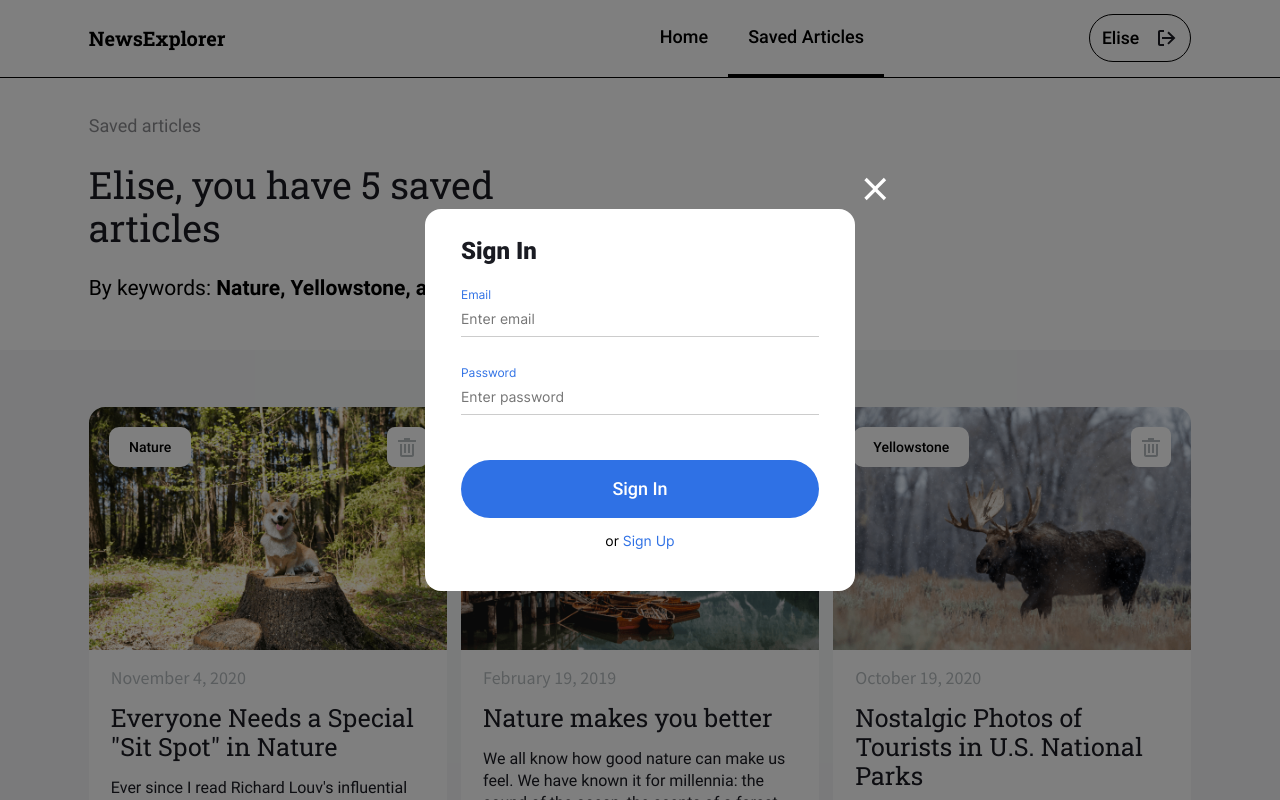
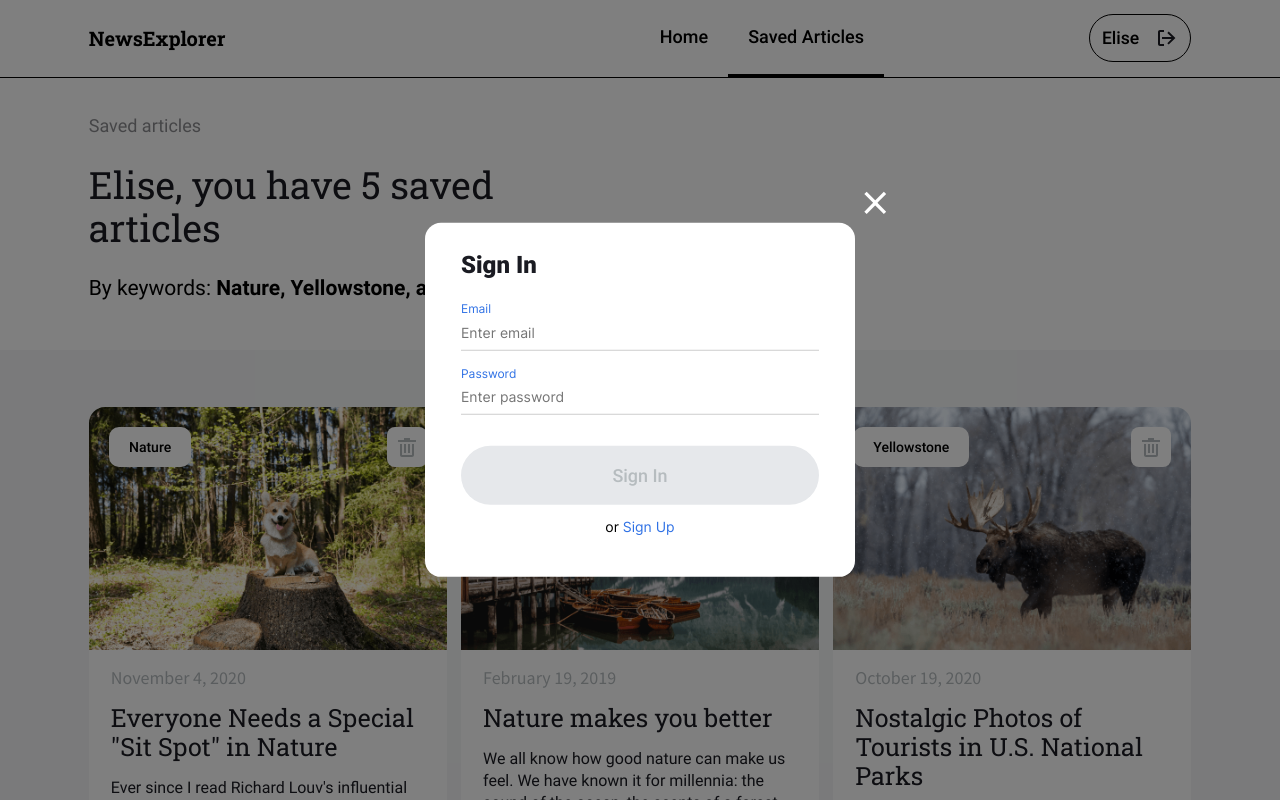
Before and after one commit to Yotam7298/news-explorer-frontend, a React (Create React App) app: page /saved-news in a window 1280 px wide. Both pictures are taken after a click on the button "Sign In". Shown: the top 800 px of the page. Built offline with nearby package versions, Linux system fonts and the light colour scheme; the HTML template or start-up script is replaced by a standard one.

Commit message:
implemented form validation

```diff
--- a/src/components/NewsCard/NewsCard.css
+++ b/src/components/NewsCard/NewsCard.css
@@ -6,10 +6,7 @@
   display: flex;
   flex-direction: column;
   font-family: Roboto, sans-serif;
-  text-decoration: none;
-  color: black;
   overflow: hidden;
-  cursor: pointer;
 }
 
 .news-card__keyword {
@@ -68,6 +65,8 @@
   text-align: left;
   font-family: Roboto-slab, sans-serif;
   font-weight: 400;
+  text-decoration: none;
+  cursor: pointer;
 }
 
 .news-card__date {
--- a/src/components/NewsCard/NewsCard.js
+++ b/src/components/NewsCard/NewsCard.js
@@ -1,5 +1,5 @@
 import React from 'react';
-import { Link, useHistory } from 'react-router-dom';
+import { Link } from 'react-router-dom';
 import bookmark from '../../images/bookmark.svg';
 import bookmarkHover from '../../images/bookmark_hover.svg';
 import remove from '../../images/remove.svg';
@@ -8,12 +8,6 @@ import removeHover from '../../images/remove_hover.svg';
 export default function NewsCard(props) {
   const [isHover, setIsHover] = React.useState(false);
   const [isMessageShow, setIsMessageShow] = React.useState(false);
-  const history = useHistory();
-
-  function articleClick(link) {
-    console.log(link);
-    history.push('http://google.com/');
-  }
 
   function functionHovered() {
     setIsHover(true);
@@ -28,14 +22,13 @@ export default function NewsCard(props) {
   }
 
   return (
-    <Link
-      to={{ pathname: 'https://google.com/' }}
-      target='_blank'
-      className='news-card'
-    >
+    <div className='news-card'>
       <div className='news-card__keyword'>{props.article.keyword}</div>
       {props.isSaved ? (
-        <div className='news-card__function'>
+        <div
+          onClick={(evt) => evt.stopPropagation()}
+          className='news-card__function'
+        >
           <img
             src={isHover ? removeHover : remove}
             alt='bookmark button'
@@ -53,7 +46,10 @@ export default function NewsCard(props) {
           </div>
         </div>
       ) : (
-        <div className='news-card__function'>
+        <div
+          onClick={(evt) => evt.stopPropagation()}
+          className='news-card__function'
+        >
           <img
             src={isHover ? bookmarkHover : bookmark}
             alt='bookmark button'
@@ -76,12 +72,16 @@ export default function NewsCard(props) {
         alt='illustrator image for news article'
         className='news-card__image'
       />
-      <div className='news-card__text'>
+      <Link
+        to={{ pathname: 'https://google.com/' }}
+        target='_blank'
+        className='news-card__text'
+      >
         <p className='news-card__date'>{props.article.date}</p>
         <h5 className='news-card__title'>{props.article.title}</h5>
         <p className='news-card__paragraph'>{props.article.text}</p>
         <p className='news-card__source'>{props.article.source}</p>
-      </div>
-    </Link>
+      </Link>
+    </div>
   );
 }
--- a/src/components/PopupWithForm/PopupWithForm.js
+++ b/src/components/PopupWithForm/PopupWithForm.js
@@ -1,19 +1,24 @@
 import React from 'react';
+import useFormValidation from '../../hooks/formValidatorHook';
 
 export default function PopupWithForm(props) {
   const [isSignIn, setIsSignIn] = React.useState(true);
   const [isSuccess, setIsSuccess] = React.useState(false);
+  const { values, handleChange, errors, isValid, setIsValid, resetForm } =
+    useFormValidation();
 
-  function switchForm(evt) {
-    evt.preventDefault();
+  function switchForm() {
     setIsSignIn(!isSignIn);
   }
 
-  function successRedirect(evt) {
-    evt.preventDefault();
+  function successRedirect() {
     setIsSignIn(true);
     setIsSuccess(false);
   }
+
+  React.useEffect(() => {
+    resetForm();
+  }, [props.isOpen, isSignIn]);
 
   return (
     <div
@@ -39,42 +44,76 @@ export default function PopupWithForm(props) {
                 Email
               </label>
               <input
+                value={values.email || ''}
+                onChange={handleChange}
                 type='email'
                 id='email'
                 name='email'
+                required
                 className='popup__input'
                 placeholder='Enter email'
               />
-              <span className='popup__input-error'>This is an error</span>
+              <span
+                className={`popup__input-error ${
+                  errors.email ? 'popup__input-error_active' : ''
+                }`}
+              >
+                {errors.email}
+              </span>
               <label htmlFor='password' className='popup__input-title'>
                 Password
               </label>
               <input
+                value={values.password || ''}
+                onChange={handleChange}
                 type='password'
                 id='password'
                 name='password'
+                minLength={8}
+                required
                 className='popup__input'
                 placeholder='Enter password'
               />
-              <span className='popup__input-error'>This is also an error</span>
+              <span
+                className={`popup__input-error ${
+                  errors.password ? 'popup__input-error_active' : ''
+                }`}
+              >
+                {errors.password}
+              </span>
               {!isSignIn && (
                 <>
                   <label htmlFor='username' className='popup__input-title'>
                     Username
                   </label>
                   <input
+                    value={values.username || ''}
+                    onChange={handleChange}
                     type='text'
                     id='username'
                     name='username'
+                    minLength={2}
+                    maxLength={30}
+                    required
                     className='popup__input'
                     placeholder='Enter your username'
                   />
-                  <span className='popup__input-error'>
-                    This is an error too
+                  <span
+                    className={`popup__input-error ${
+                      errors.username ? 'popup__input-error_active' : ''
+                    }`}
+                  >
+                    {errors.username}
                   </span>
                 </>
               )}
-              <button type='submit' className='popup__submit'>
+              <button
+                type='submit'
+                disabled={!isValid}
+                className={`popup__submit ${
+                  isValid ? '' : 'popup__submit_disabled'
+                }`}
+              >
                 {isSignIn ? 'Sign In' : 'Sign Up'}
               </button>
               <p className='popup__redirect'>
--- /dev/null
+++ b/src/hooks/formValidatorHook.js
@@ -0,0 +1,30 @@
+import { useState } from 'react';
+
+export default function useFormValidation() {
+  const [values, setValues] = useState({});
+  const [errors, setErrors] = useState({});
+  const [isValid, setIsValid] = useState(false);
+
+  const handleChange = (evt) => {
+    const { name, value } = evt.target;
+    setValues({ ...values, [name]: value });
+    setErrors({ ...errors, [name]: evt.target.validationMessage });
+    setIsValid(evt.target.closest('form').checkValidity());
+  };
+
+  const resetForm = () => {
+    setValues({});
+    setErrors({});
+    setIsValid(false);
+  };
+
+  return {
+    values,
+    handleChange,
+    errors,
+    isValid,
+    resetForm,
+    setValues,
+    setIsValid,
+  };
+}
```
